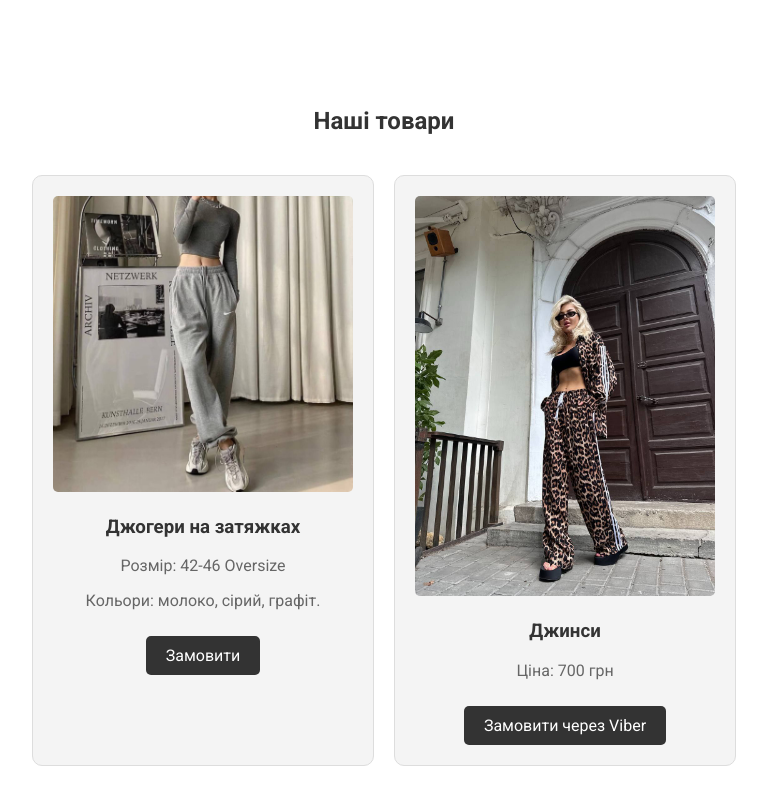
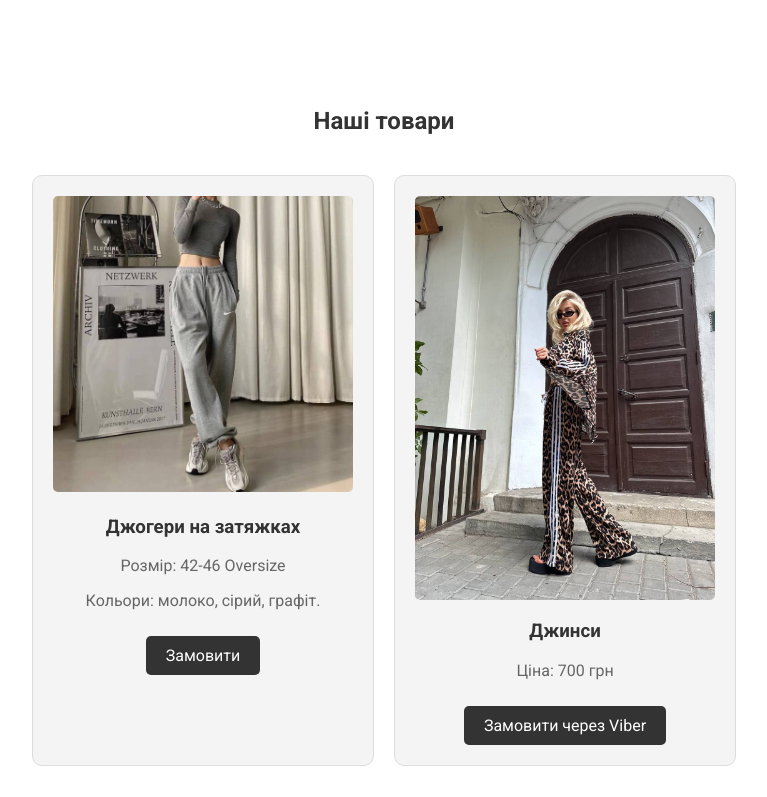
Before and after one commit to Kultup/Estetyka-Stylyu, a plain HTML site: page index.html in a window 1280 px wide. Shown: the part 633-1430 px from the top of the page, without its empty margins (256-1023 px from the left). Drawn offline with Linux system fonts and the light colour scheme.

Commit message:
Update index.html

```diff
--- a/index.html
+++ b/index.html
@@ -64,7 +64,7 @@
                 <div class="product-item">
                     <div class="slider">
                         <div class="slides">
-                            <div class="slide"><img src="/img/2/photo_2024-07-24_16-26-48.jpg" alt="Джинси"></div>
+                            <img src="https://raw.githubusercontent.com/Kultup/Estetyka-Stylyu/main/img/2/photo_2024-07-24_16-26-48.jpg" alt="Джинси">
                             <div class="slide"><img src="/img/2/photo_2024-07-24_16-26-59.jpg" alt="Джинси"></div>
                             <div class="slide"><img src="/img/2/photo_2024-07-24_16-27-05.jpg" alt="Джинси"></div>
                             <div class="slide"><img src="/img/2/photo_2024-07-24_16-27-09.jpg" alt="Джинси"></div>
```
